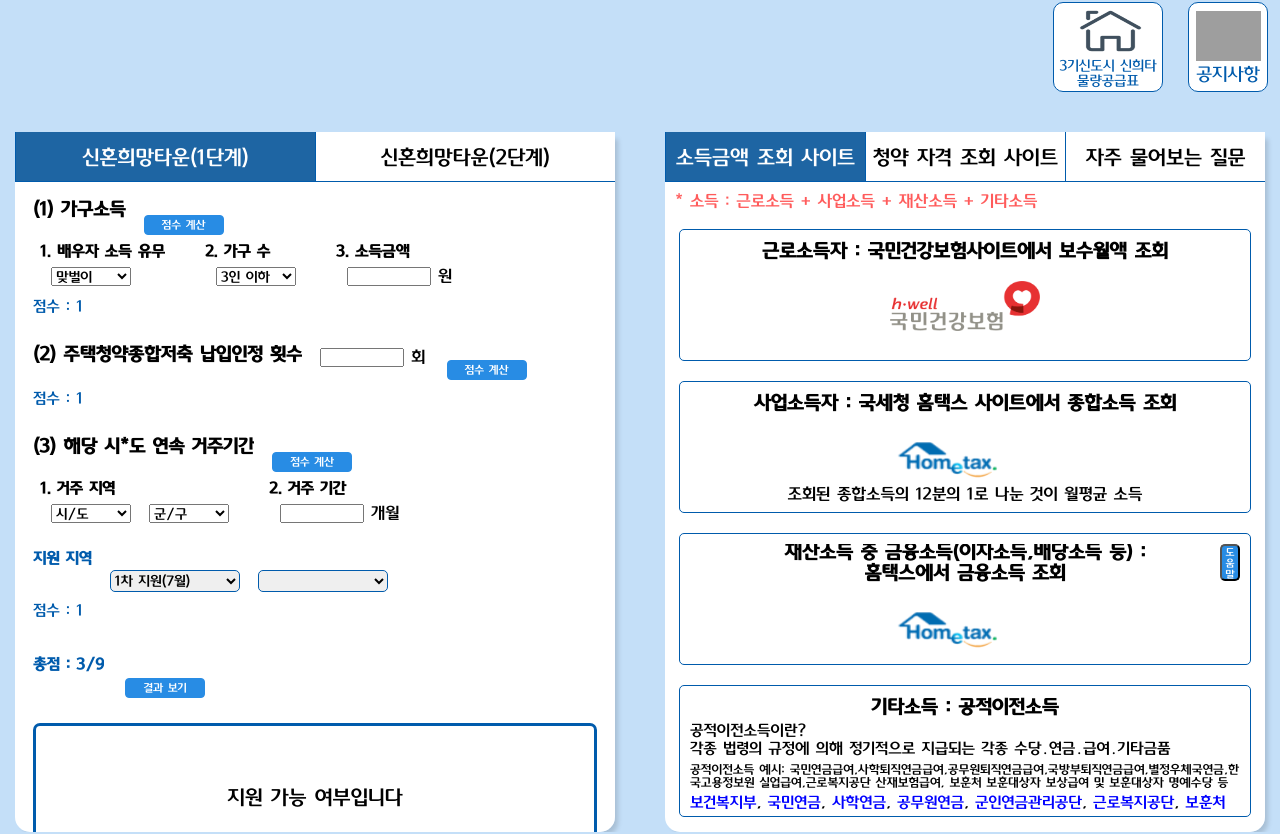
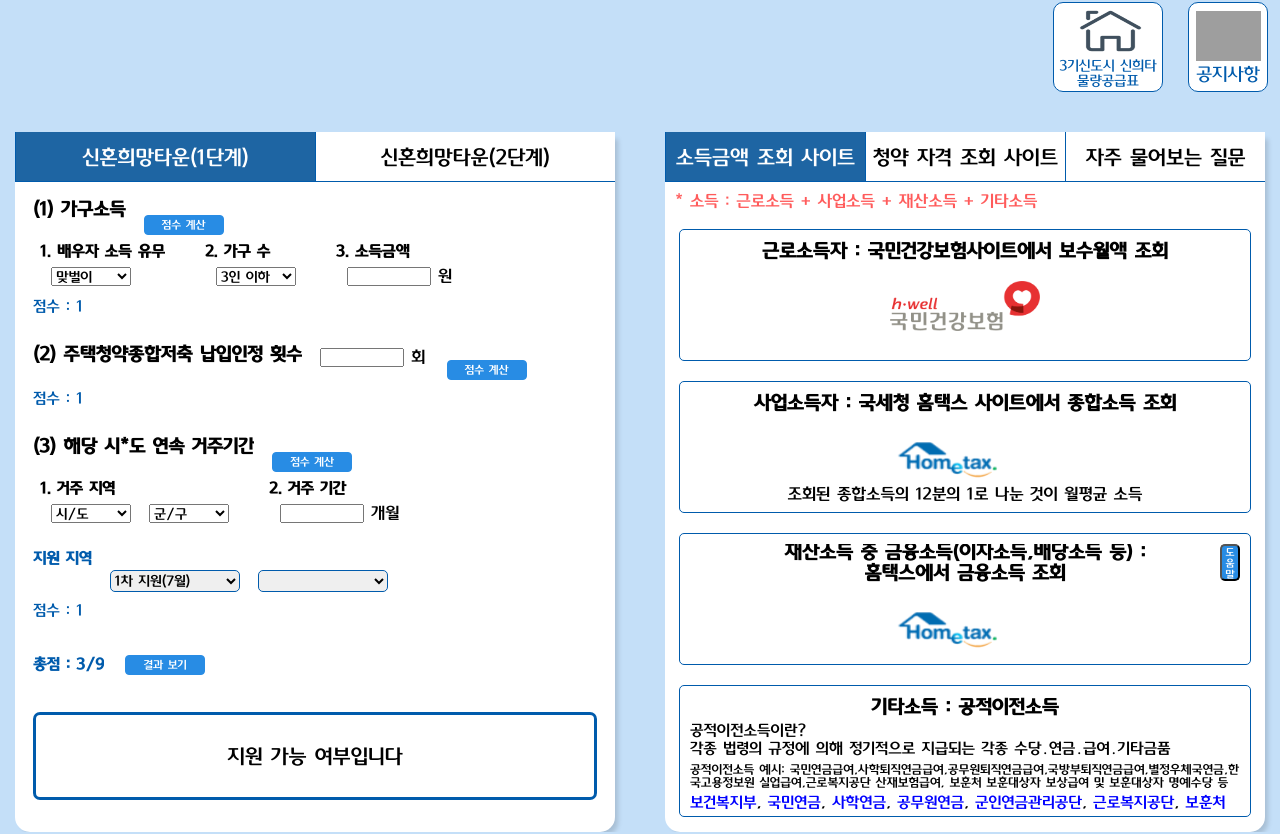
Before and after one commit to HeiniHeo/AllAboutSHT, a Next.js app in the folder Front/: page / in a window 1280 px wide. Shown: the part 158-992 px from the top of the page. Built offline with nearby package versions, Linux system fonts and the light colour scheme; grey boxes are pictures that could not be loaded.

Commit message:
뵤로롱

```diff
--- a/Front/css/Calculator.css
+++ b/Front/css/Calculator.css
@@ -86,6 +86,8 @@ ul > li > input, input{
   padding:3px;
   font-size: 11px;
   border-radius: 4px;
+  position: absolute;
+  top:10px;
 }
 
 .submitBTN:hover{
@@ -102,6 +104,7 @@ ul > li > input, input{
 }
 .block{
   display: block;
+  position: relative;
 }
 
 *{
@@ -112,7 +115,7 @@ ul > li > input, input{
   border: 3px solid rgb(0,91,172);
   text-align: center;
   box-sizing: border-box;
-  padding:60px 0px;
+  padding:30px 0px;
   margin-top: 4px;
   border-radius: 7px;
   font-size: 20px;
@@ -122,7 +125,7 @@ ul > li > input, input{
   border: 3px solid rgb(0,91,172);
   text-align: center;
   box-sizing: border-box;
-  padding:60px 0px;
+  padding:30px 0px;
   border-radius: 7px;
   margin-top: 18px;
   font-size: 20px;
--- a/Front/css/index.css
+++ b/Front/css/index.css
@@ -15,6 +15,7 @@
     margin:0;
     padding:0;
     overflow-x:hidden;
+    overflow-y:hidden;
 }
 
 
```
